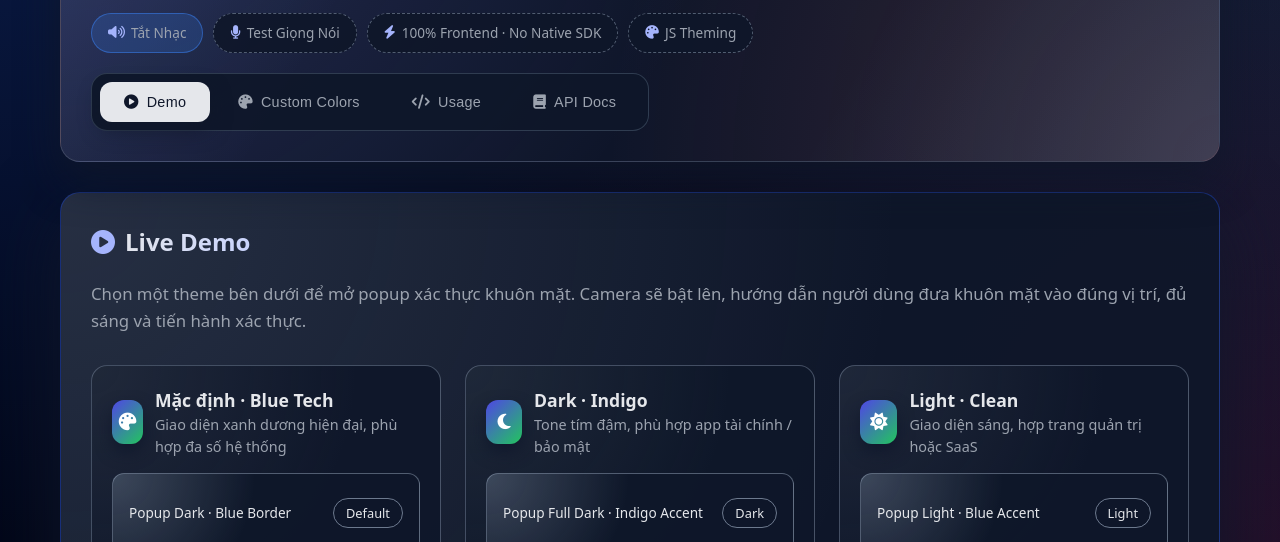
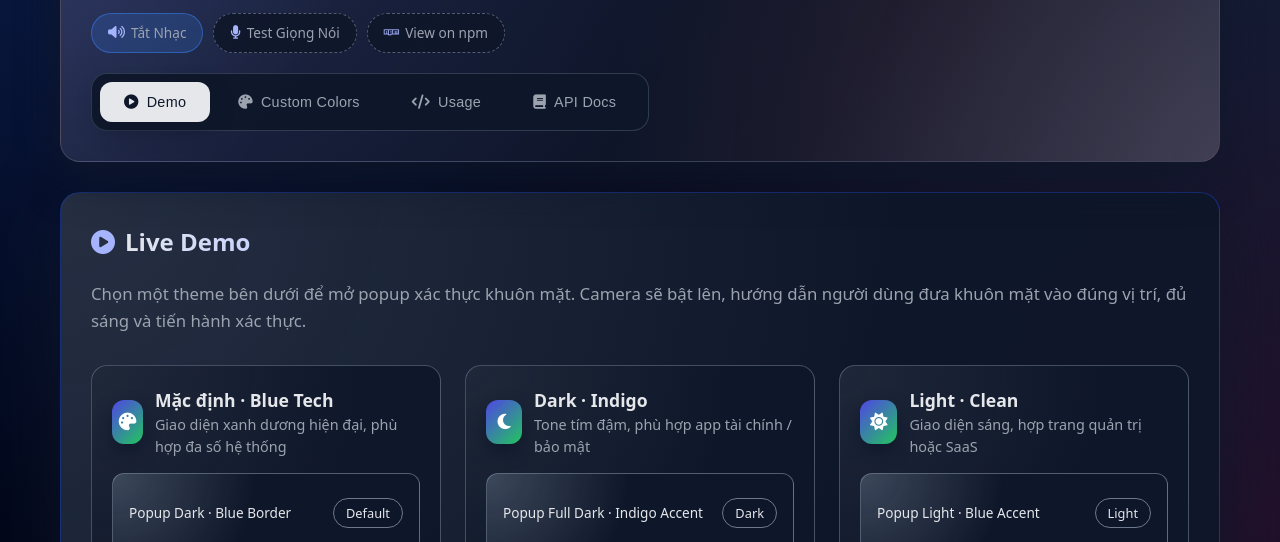
Before and after one commit to fdhhhdjd/face-auth-library, a website built with webpack: page index.html in a window 1280 px wide. Shown: the part 258-800 px from the top of the page. Built offline with nearby package versions, Linux system fonts and the light colour scheme.

Commit message:
fix: ui docs

```diff
--- a/index.html
+++ b/index.html
@@ -3,7 +3,12 @@
 <head>
     <meta charset="UTF-8">
     <meta name="viewport" content="width=device-width, initial-scale=1.0">
-    <title>Face Auth Library - Demo & Documentation</title>
+    <link
+        rel="shortcut icon"
+        type="image/jpeg"
+        href="https://res.cloudinary.com/ecommerce2021/image/upload/v1764164353/dev_yxm1ii.jpg"
+    />
+    <link rel="stylesheet" href="https://cdnjs.cloudflare.com/ajax/libs/font-awesome/6.4.0/css/all.min.css">
     <link rel="stylesheet" href="https://cdnjs.cloudflare.com/ajax/libs/font-awesome/6.4.0/css/all.min.css">
     <style>
         :root {
@@ -787,14 +792,18 @@
                             <i class="fas fa-microphone"></i>
                             Test Giọng Nói
                         </div>
-                        <div class="header-chip">
-                            <i class="fas fa-bolt"></i>
-                            100% Frontend · No Native SDK
-                        </div>
-                        <div class="header-chip">
-                            <i class="fas fa-palette"></i>
-                            JS Theming
-                        </div>
+
+                         <!-- Link tới npm package -->
+                        <a
+                            class="header-chip"
+                            href="https://www.npmjs.com/package/face-auth-library"
+                            target="_blank"
+                            rel="noopener noreferrer"
+                            style="text-decoration: none;"
+                        >
+                            <i class="fab fa-npm"></i>
+                            View on npm
+                        </a>
                     </div>
 
                     <!-- TABS -->
```
